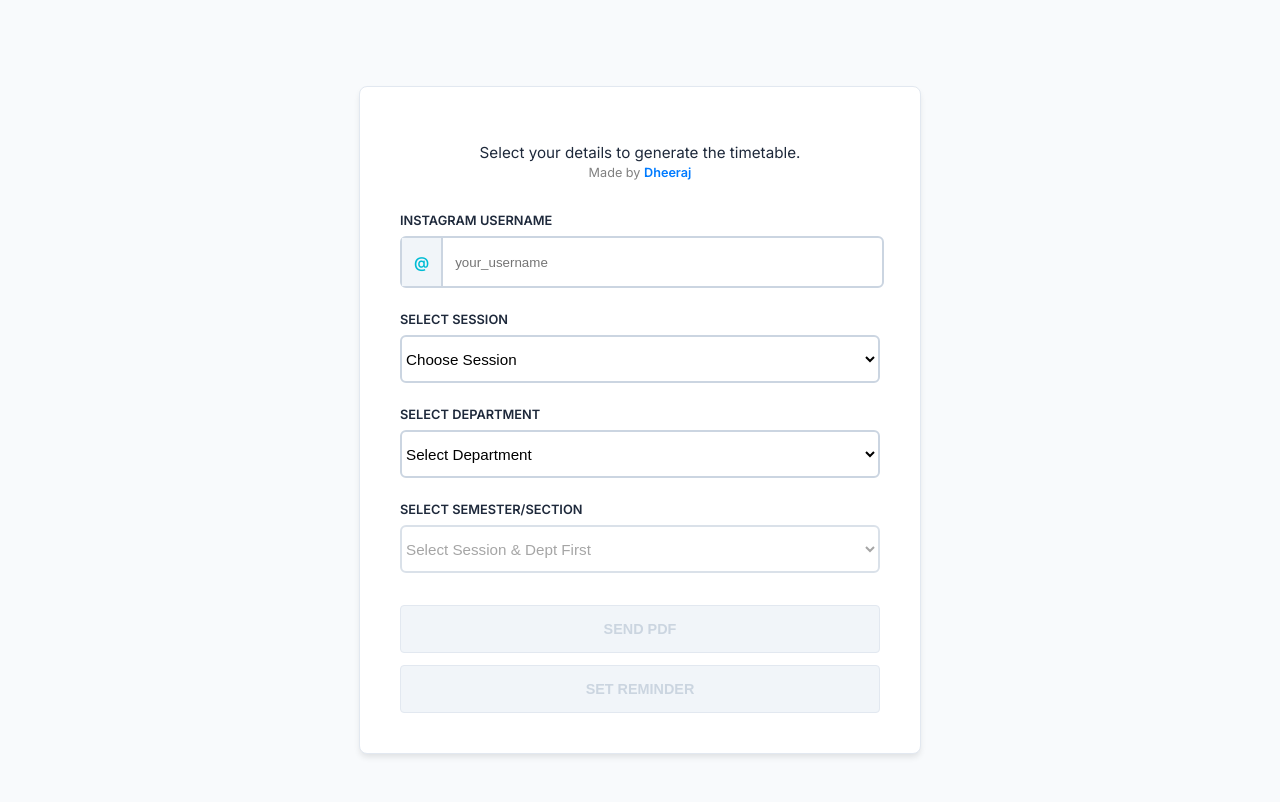
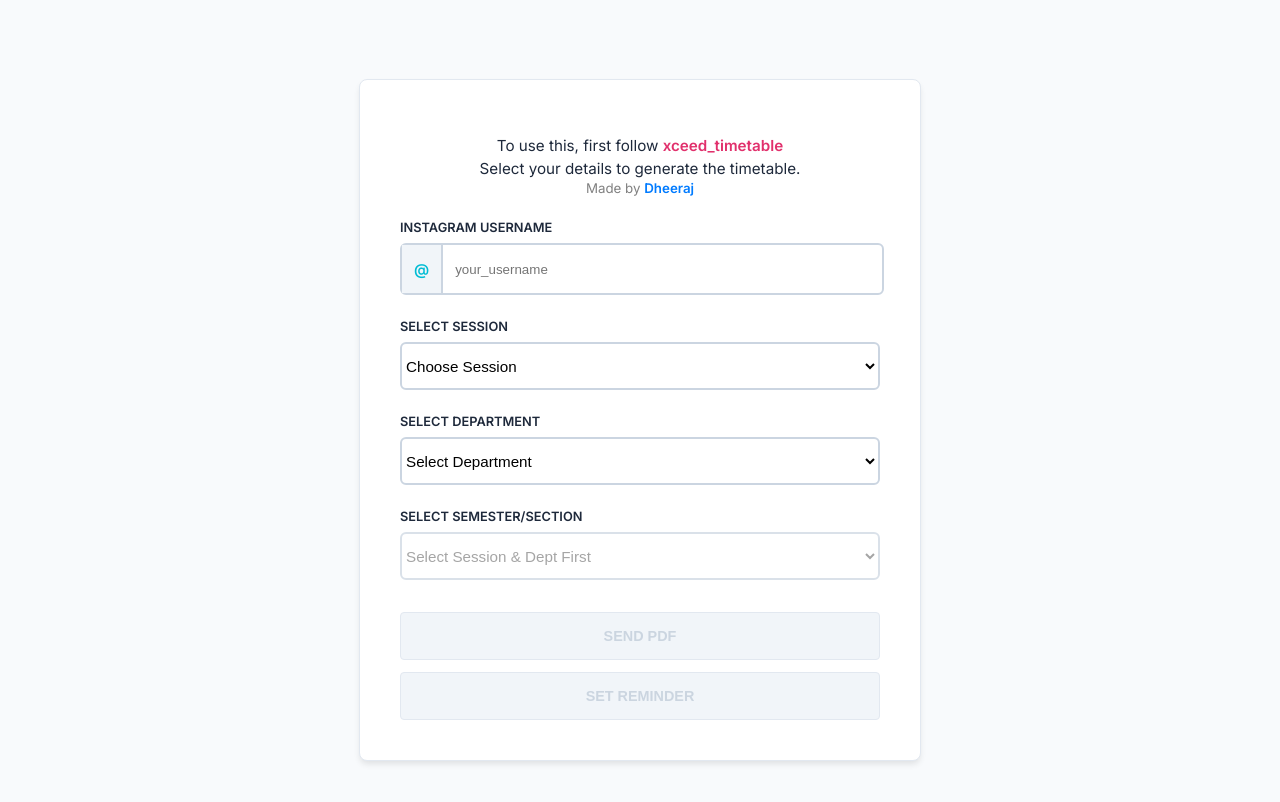
Before and after one commit to Dheeraj36229/xceed_timetable, a plain HTML site: page index.html in a window 1280 px wide. Shown: the part 70-872 px from the top of the page. Drawn offline with Linux system fonts and the light colour scheme.

Commit message:
Update index.html

```diff
--- a/index.html
+++ b/index.html
@@ -13,12 +13,20 @@
         <div style="text-align: center; margin-bottom: 1rem;">
         <img src="https://xceed.nitj.ac.in/clublogo.png" alt="Xceed Logo" style="max-width: 200px; height: auto;">
         </div>
-            <p >
-                Select your details to generate the timetable.<br>
-                <small style="color: gray;">Made by <a href="https://www.instagram.com/dheeraj.__2007/"
-           target="_blank"
-           style="color: #007bff; text-decoration: none; font-weight: bold;">Dheeraj</a></small>
+            <div style="text-align: center; margin-bottom: 1.5rem;">
+            <p style="margin-bottom: 0; font-size: 0.95rem;">
+            To use this, first follow
+            <a href="https://www.instagram.com/xceed_timetable/" target="_blank" style="color: #E1306C; text-decoration: none; font-weight: bold;">xceed_timetable</a>
             </p>
+
+            <p style="margin-top: 4px; margin-bottom: 2px; font-size: 0.95rem;">
+            Select your details to generate the timetable.
+            </p>
+
+            <small style="color: gray; display: block;">
+                Made by <a href="https://www.instagram.com/dheeraj.__2007/" target="_blank" style="color: #007bff; text-decoration: none; font-weight: bold;">Dheeraj</a>
+            </small>
+            </div>
         <div class="input-group">
             <label for="instagram">Instagram Username</label>
             <div class="input-wrapper">
```
